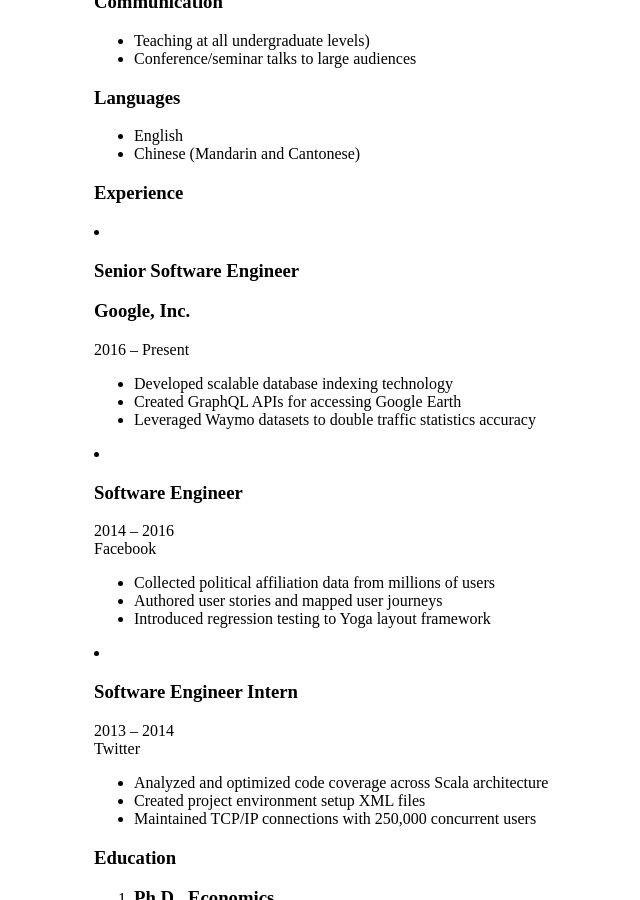
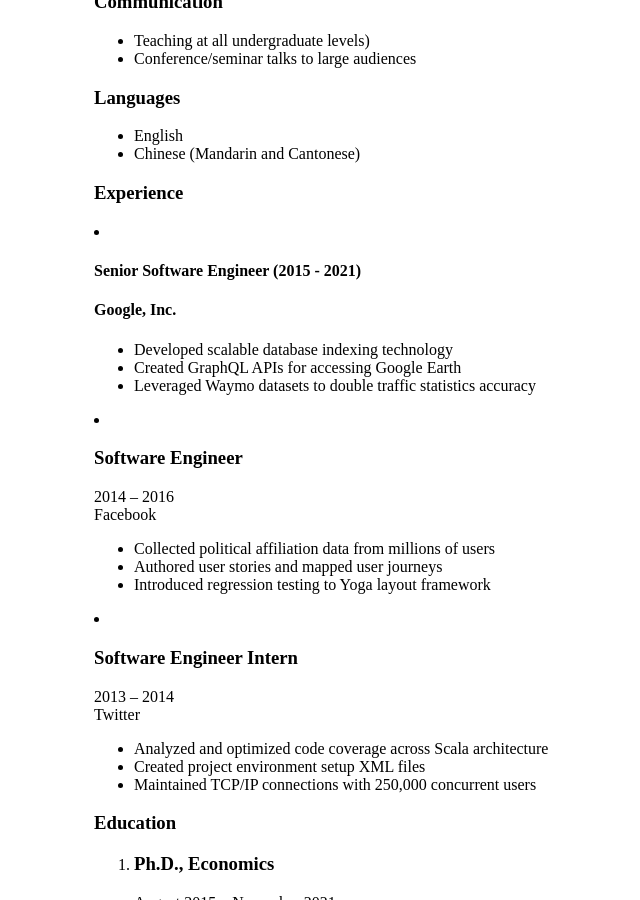
Before and after one commit to abookcanada/abookcanada.github.io, a Jekyll site: the page built from cv/index.html, in a window 1280 px wide and 900 px high, scrolled down 721 px. Shown: the whole window, without its empty margins (98-738 px from the left). Built offline with Jekyll 4.4.1, drawn with Linux system fonts in a browser that asks for light colours.

Commit message:
Update index.html

```diff
--- a/cv/index.html
+++ b/cv/index.html
@@ -75,9 +75,9 @@
                             <h3>Experience</h3>
 
                                 <li>
-                                        <h3>Senior Software Engineer</h3>
-                                        <h3>Google, Inc.</h3>
-                                        <time>2016 – Present</time>
+                                        <h4>Senior Software Engineer (2015 - 2021)</h4>
+                                        <h4>Google, Inc.</h4>
+
                                     <ul>
                                         <li>Developed scalable database indexing technology</li>
                                         <li>Created GraphQL APIs for accessing Google Earth</li>
```
